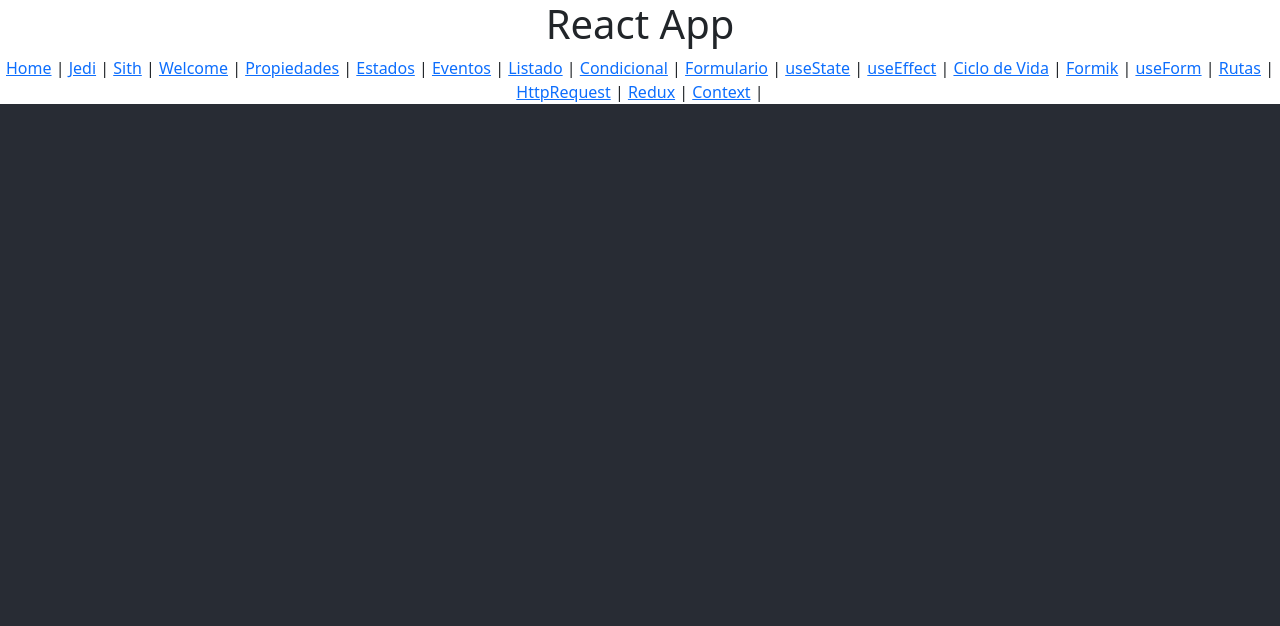
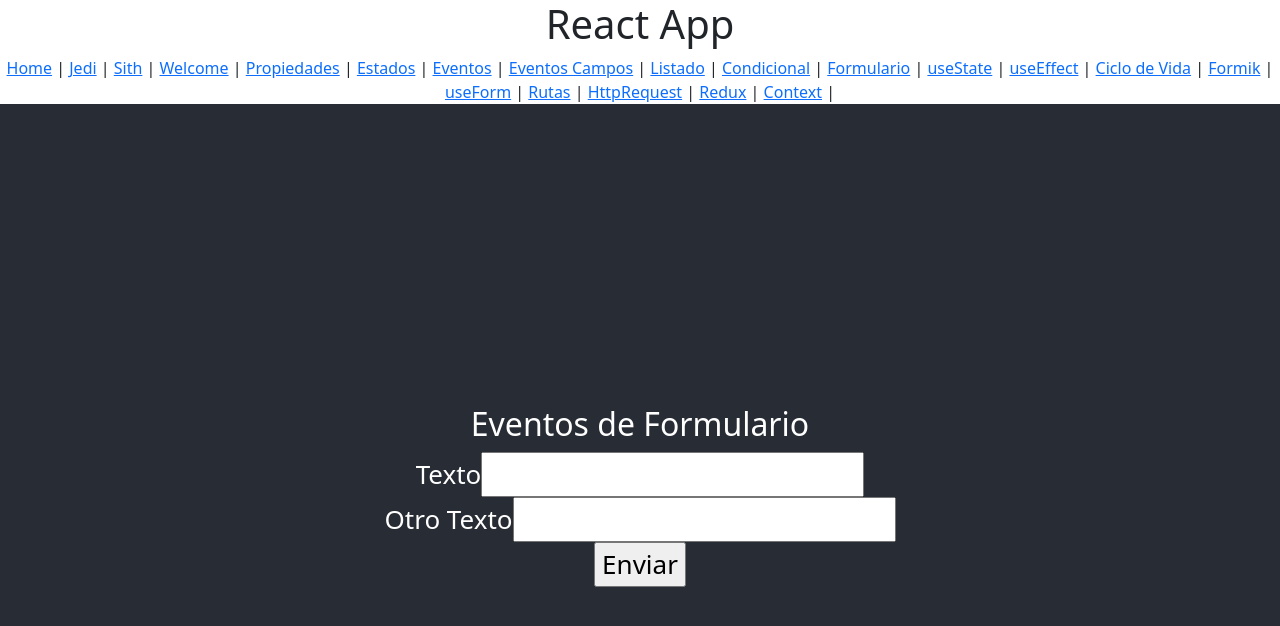
Before and after one commit to pepesan/ejemplos-react-jsx, a React (Create React App) app: page /eventoscampos in a window 1280 px wide. Shown: the top 626 px of the page. Built offline with nearby package versions, Linux system fonts and the light colour scheme.

Commit message:
metido ejemplo de eventos de formulario

```diff
--- a/src/App.js
+++ b/src/App.js
@@ -15,8 +15,7 @@ import 'bootstrap/dist/css/bootstrap.min.css';
 import EjemploUserForm from "./componentes/useForm/EjemploUseForm";
 import {
   Routes,
-  Route,
-  Link
+  Route
 } from "react-router-dom";
 import HomeComponent from "./componentes/Home/HomeComponent";
 import Propiedades from "./componentes/propiedades/Propiedades";
@@ -28,6 +27,7 @@ import React from 'react';
 import User from "./componentes/contexto/User";
 import UserProvider from "./componentes/contexto/UserContext";
 import Menu from "./componentes/Menu";
+import CamposFormulario from "./componentes/eventos/CamposFormulario";
 function App() {
   return (
     <div className="App">
@@ -44,6 +44,7 @@ function App() {
           <Route path="/propiedades" element={<Propiedades name="Juan"/>} />
           <Route path="/estados" element={<Clock/>} />
           <Route path="/eventos" element={<BotonPulsable contador="2"/>} />
+          <Route path="/eventoscampos" element={<CamposFormulario/>} />
           <Route path="/listado" element={<Listado/>} />
           <Route path="/condicional" element={<Condicional numero="2"></Condicional>} />
           <Route path="/formulario" element={<Form01/>} />
--- a/src/componentes/Menu.jsx
+++ b/src/componentes/Menu.jsx
@@ -12,6 +12,7 @@ class Menu extends React.Component {
                 <Link to="/propiedades">Propiedades</Link> |{" "}
                 <Link to="/estados">Estados</Link> |{" "}
                 <Link to="/eventos">Eventos</Link> |{" "}
+                <Link to="/eventoscampos">Eventos Campos</Link> |{" "}
                 <Link to="/listado">Listado</Link> |{" "}
                 <Link to="/condicional">Condicional</Link> |{" "}
                 <Link to="/formulario">Formulario</Link> |{" "}
--- /dev/null
+++ b/src/componentes/eventos/CamposFormulario.jsx
@@ -0,0 +1,59 @@
+import React from "react";
+
+class CamposFormulario extends React.Component {
+    constructor(props) {
+        super(props);
+        this.state = {
+            objeto: null
+        };
+        this.onBlur = this.onBlur.bind(this);
+        this.onFocus = this.onFocus.bind(this);
+        this.onSubmit = this.onSubmit.bind(this);
+    }
+    onFocus(event){
+        console.log("Focus: " + event.target.id)
+    }
+    onBlur(event){
+        console.log("Blur: " + event.target.id)
+    }
+    onSubmit(event){
+        event.preventDefault();
+        console.log("Submit: " + event.target.id)
+    }
+
+    render() {
+        return (
+            <div>
+                <h2>Eventos de Formulario</h2>
+                <div>
+                    <form id="ejemplo-form" onSubmit={this.onSubmit}>
+                        <div>
+                            <label htmlFor="texto">Texto</label>
+                            <input
+                                id="texto"
+                                type="text"
+                                onBlur={this.onBlur}
+                                onFocus={this.onFocus}
+                                value=""/>
+                        </div>
+                        <div>
+                            <label htmlFor="otro">Otro Texto</label>
+                            <input
+                                id="otro"
+                                type="text"
+                                onBlur={this.onBlur}
+                                onFocus={this.onFocus}
+                                value=""/>
+                        </div>
+                        <div>
+                            <input type="submit" value="Enviar"/>
+                        </div>
+                    </form>
+                </div>
+                <p>{this.state.count}</p>
+            </div>
+        );
+    }
+}
+
+export default CamposFormulario;
```
